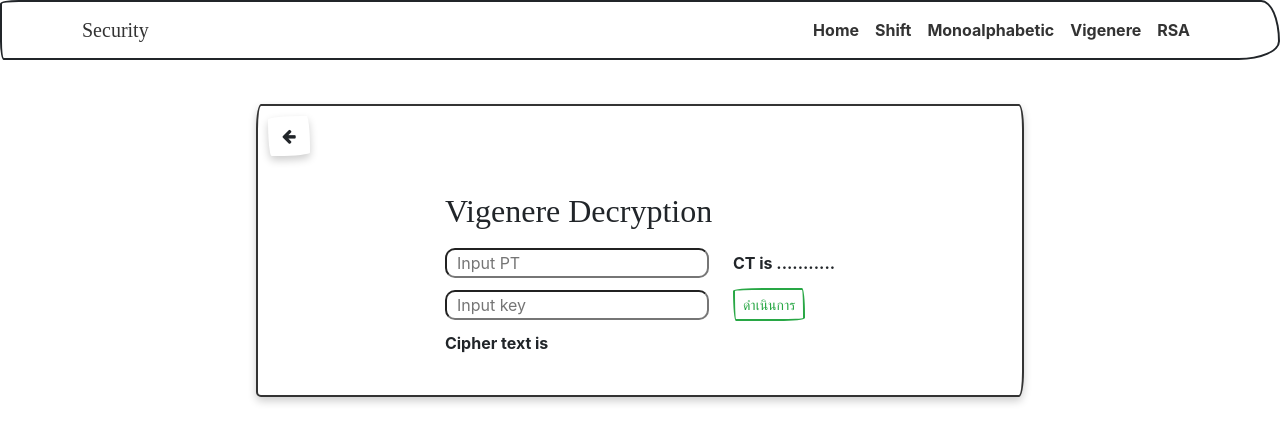
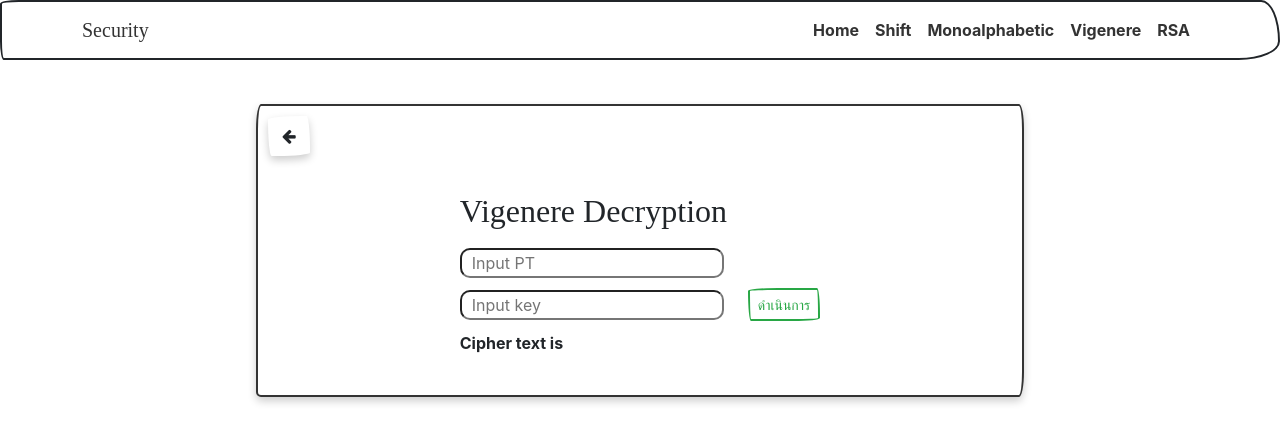
Before and after one commit to padonlabhat/Project_Security_3.2, an Angular app: page /vigenere-de in a window 1280 px wide. Shown: the top 442 px of the page. Built offline with nearby package versions, Linux system fonts and the light colour scheme; a web font is replaced by a local one.

Commit message:
แก้ CT ใน html ต่อจากอีกะหรี่

```diff
--- a/src/app/vigenere-cipher-de/vigenere-cipher-de.component.html
+++ b/src/app/vigenere-cipher-de/vigenere-cipher-de.component.html
@@ -10,7 +10,7 @@
         </div>
         <div class="col">
             <span>
-                CT is {{CT}}
+                <!-- CT is {{CT}} -->
                 <!-- Pnumber is {{}} -->
             </span>
         </div>
--- a/src/app/vigenere-cipher-en/vigenere-cipher-en.component.html
+++ b/src/app/vigenere-cipher-en/vigenere-cipher-en.component.html
@@ -10,7 +10,7 @@
         </div>
         <div class="col">
             <span>
-                CT is {{CT}}
+                <!-- CT is {{CT}} -->
                 <!-- Pnumber is {{}} -->
             </span>
         </div>
```
